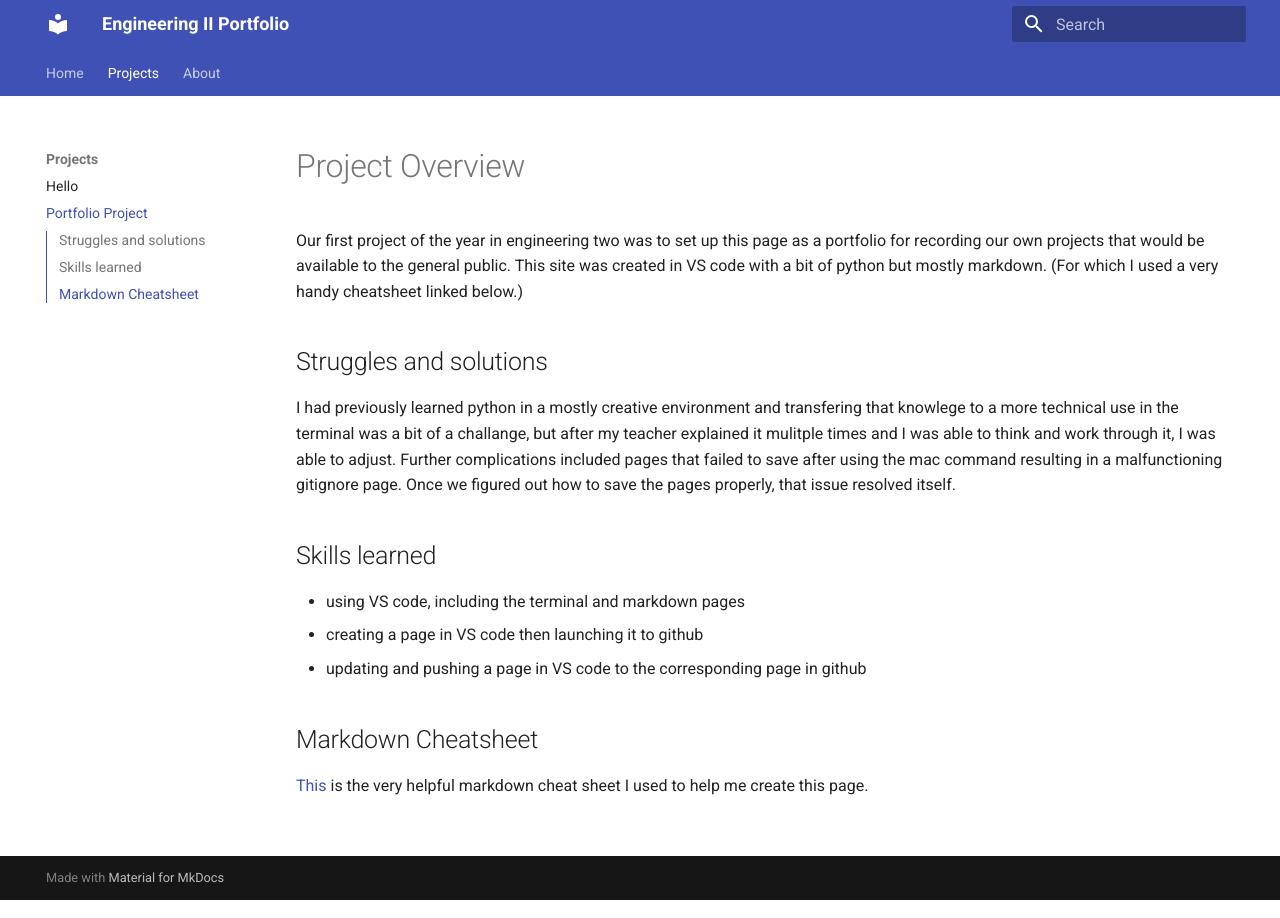
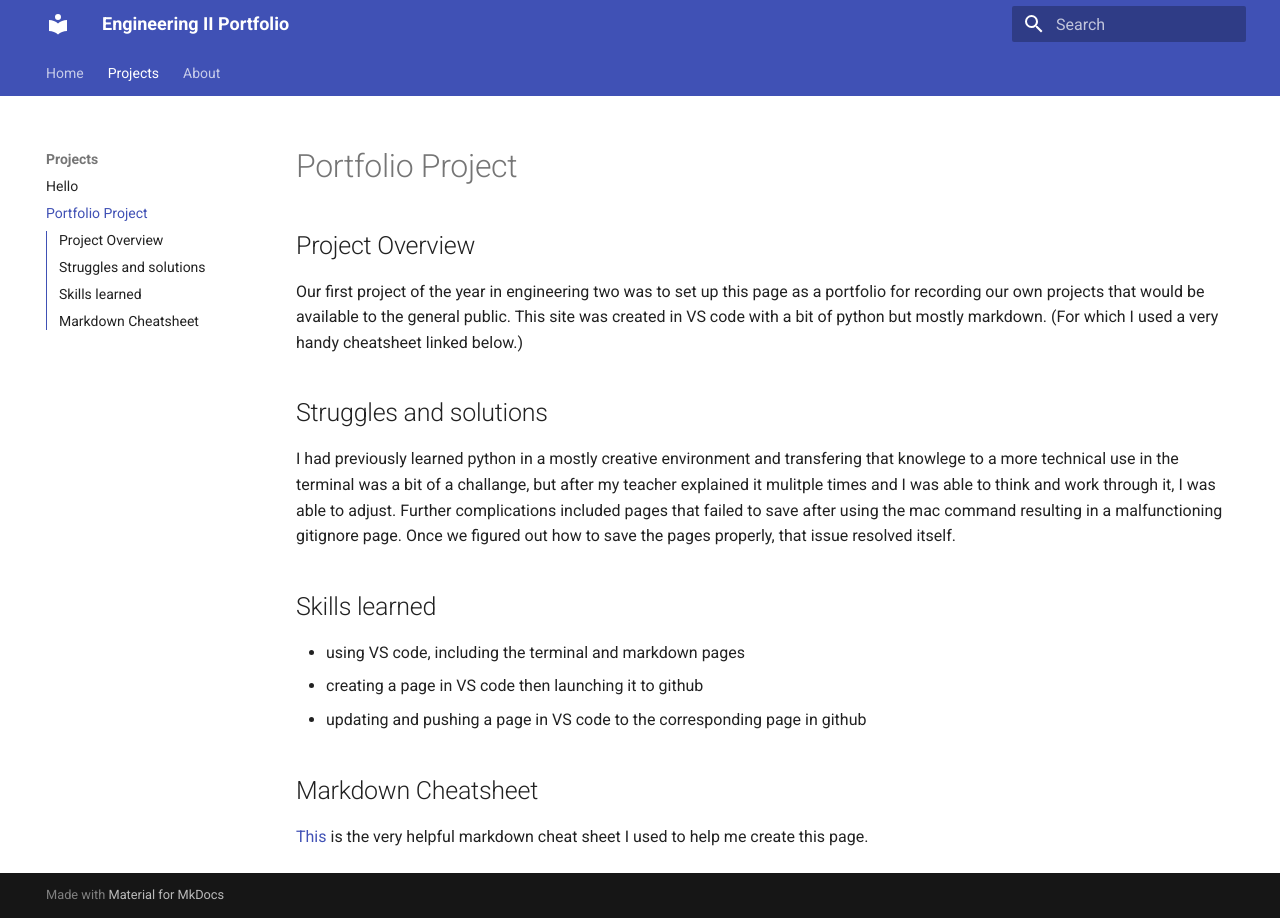
Before and after one commit to Susanna-08/eng2_portfolio, an MkDocs documentation site: the page built from docs/projects/portfolio_project.md, in a window 1280 px wide. Built offline with MkDocs 1.6.1 and Material for MkDocs 9.7.7, drawn with Linux system fonts in a browser that asks for light colours.

Commit message:
update portfolio project 1_51

```diff
--- a/docs/projects/portfolio_project.md
+++ b/docs/projects/portfolio_project.md
@@ -1,4 +1,5 @@
-# Project Overview
+# Portfolio Project
+## Project Overview
 Our first project of the year in engineering two was to set up this page as a portfolio for recording our own projects that would be available to the general public. This site was created in VS code with a bit of python but mostly markdown. (For which I used a very handy cheatsheet linked below.)
 
 ## Struggles and solutions
```
